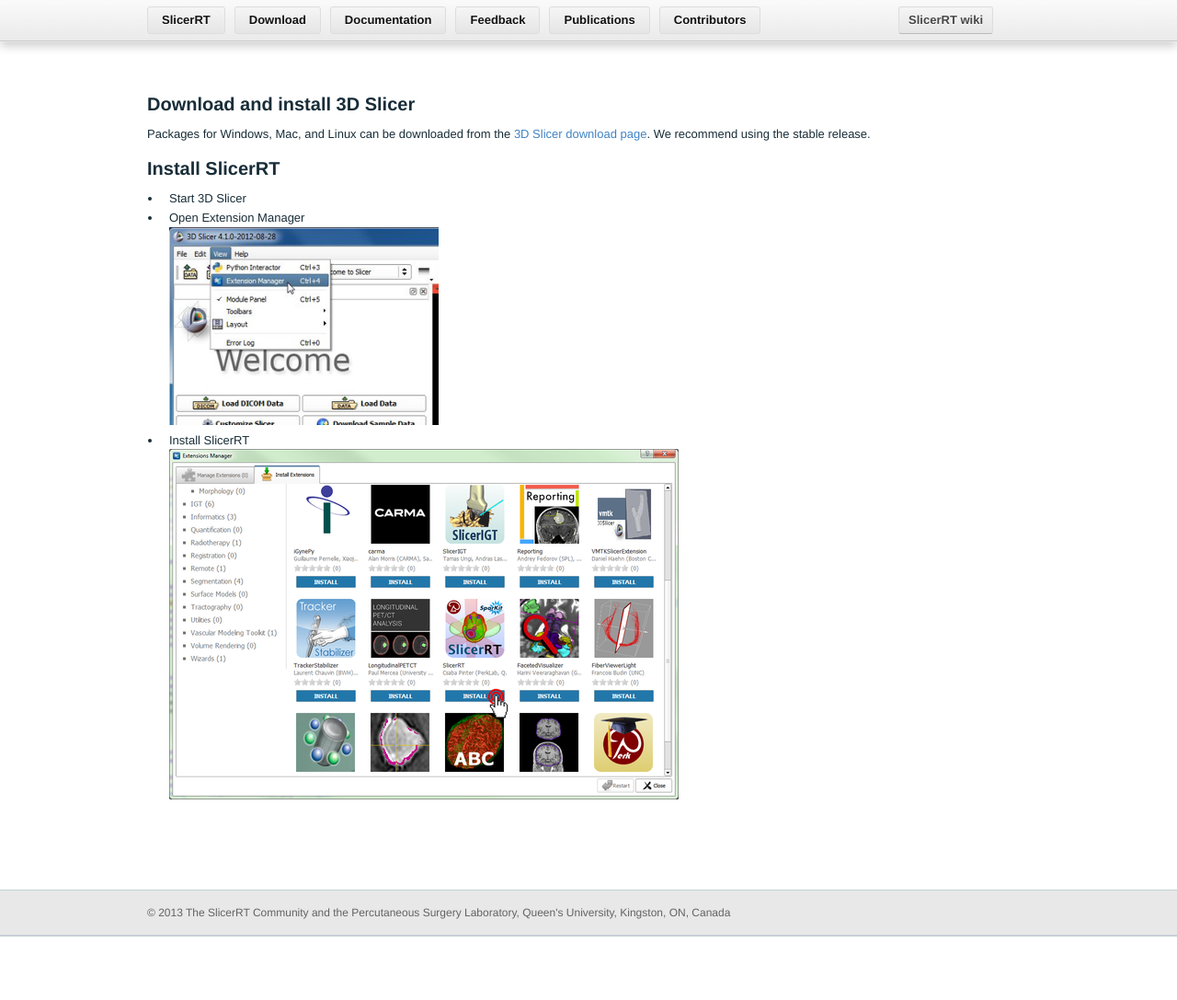
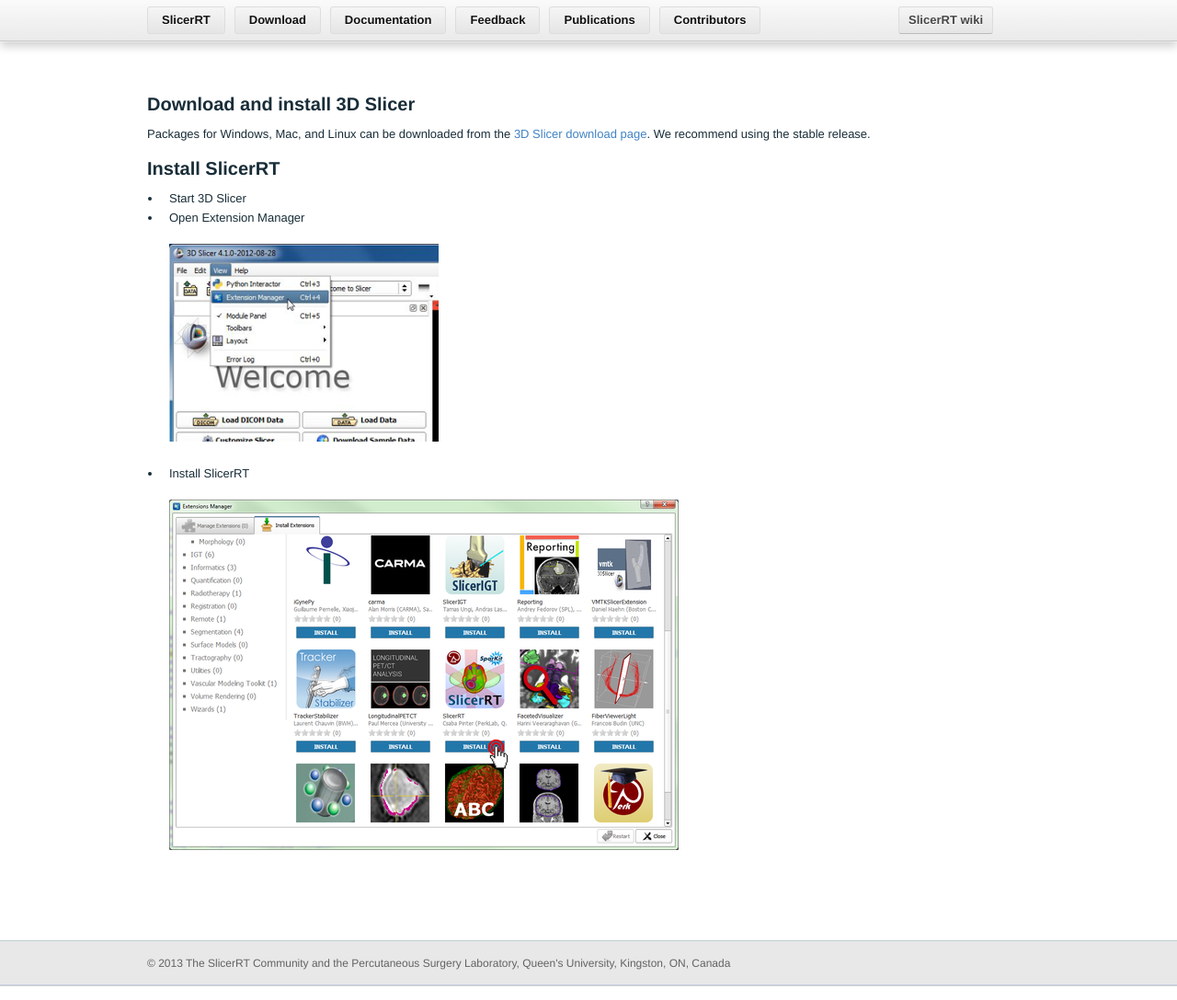
Before and after one commit to Sunderlandkyl/slicerrt.github.com, a Jekyll site: the page built from Download.md, in a window 1280 px wide. Shown: the whole page at 92% size. Built offline with Jekyll 4.4.1, drawn with Linux system fonts in a browser that asks for light colours; Markdown is read by kramdown in place of the engine named in the settings; before the commit the page ends 1033 px from its top, so only the background shows below that.

Commit message:
Re #302: Content layout fixes

```diff
--- a/Download.md
+++ b/Download.md
@@ -10,8 +10,9 @@
 *   Start 3D Slicer
 <br>
 *   Open Extension Manager
-<br>
+<br><br>
 ![3D Slicer - Open Extension Manager](images/SlicerCorner.png)
-<br>
+<br><br>
 *   Install SlicerRT
-<br>![3D Slicer - Extension Manager Browser](images/SlicerRT_0.10_ExtensionManager_Browser_ClickOnSlicerRT.png)
+<br><br>
+![3D Slicer - Extension Manager Browser](images/SlicerRT_0.10_ExtensionManager_Browser_ClickOnSlicerRT.png)
```
